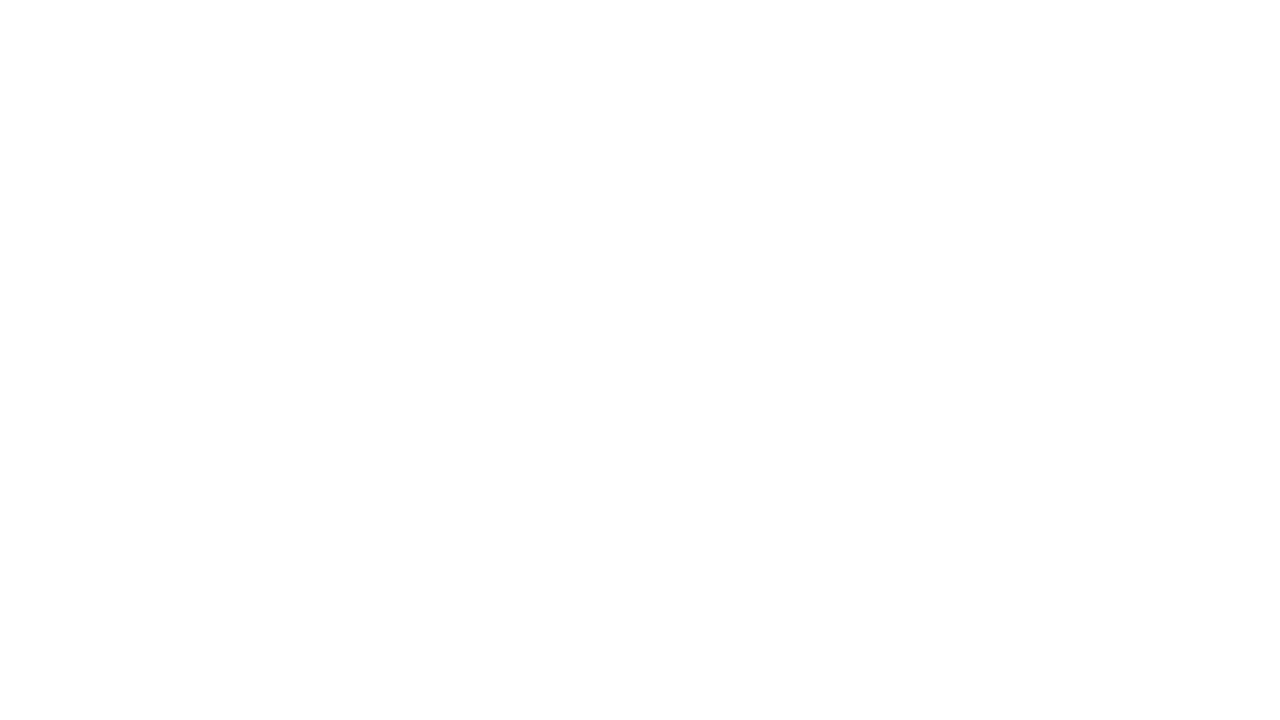
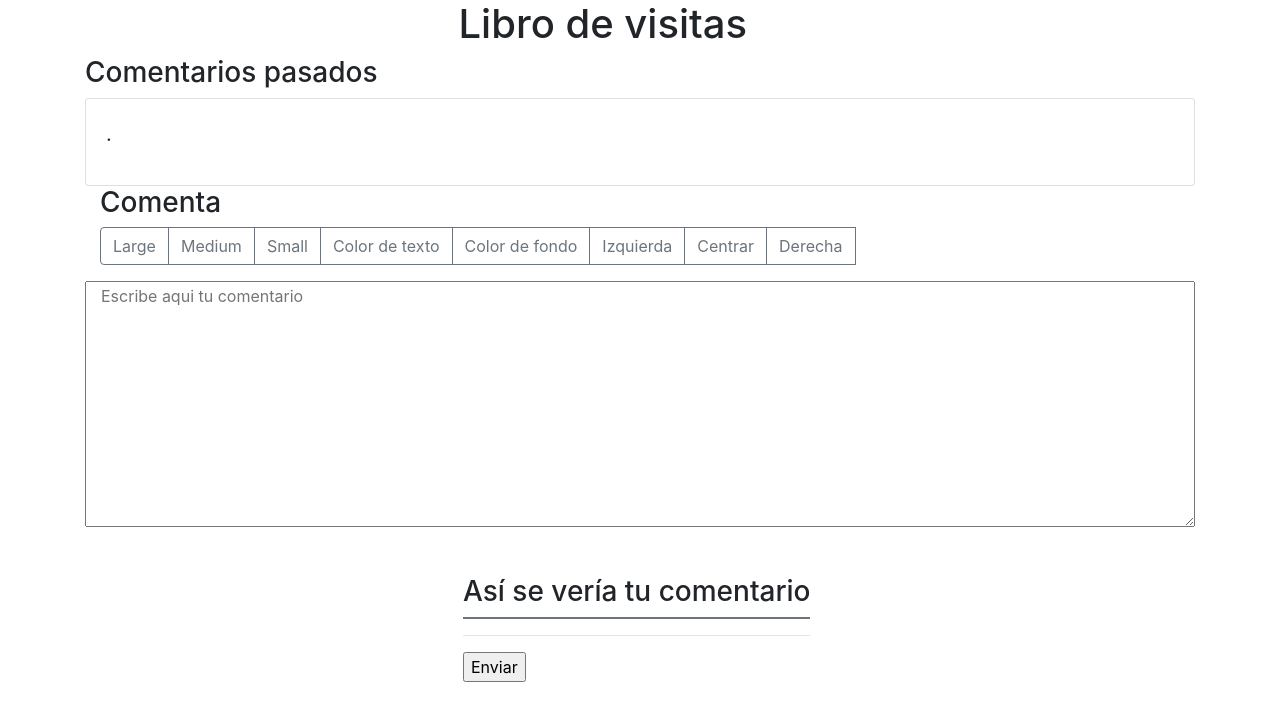
Before and after one commit to Ingrid-s/libro-de-visitas, a plain HTML site: page index.html in a window 1280 px wide. Drawn offline with nearby package versions, Linux system fonts and the light colour scheme.

Commit message:
creacion de css y maqueta

```diff
--- a/index.html
+++ b/index.html
@@ -4,9 +4,85 @@
   <meta charset="UTF-8">
   <meta name="viewport" content="width=device-width, initial-scale=1.0">
   <meta http-equiv="X-UA-Compatible" content="ie=edge">
-  <title>Document</title>
+  <link rel="stylesheet" href="https://maxcdn.bootstrapcdn.com/bootstrap/4.0.0/css/bootstrap.min.css" integrity="sha384-Gn5384xqQ1aoWXA+058RXPxPg6fy4IWvTNh0E263XmFcJlSAwiGgFAW/dAiS6JXm" crossorigin="anonymous">
+  <link rel="stylesheet" href="main.css">
+  <title>Libro de Visitas</title>
 </head>
 <body>
 
+  <div class=" container">
+      <div class="row headTitle">
+        <header class"col-xl-12">
+          <h1>Libro de visitas</h1>
+        </header>
+  </div>
+
+  <section class=" container">
+      <div class="row coments">
+        <div class"col-xl-12">
+          <h3>Comentarios pasados</h3>
+        </div>
+      </div>
+
+      <div class="card row">
+        <div class="card-body col-xl-12">
+          <blockquote class="blockquote mb-0">
+            <p>.</p>
+          </blockquote>
+        </div>
+      </div>
+
+      <form class="row">
+        <div class=" col-xl-12">
+          <h3>Comenta</h3>
+          <div class="input-group mb-3">
+            <div class="input-group-prepend">
+              <imput type="button" class="btn btn-outline-secondary" id="large">Large</button></imput>
+              <imput type="button" class="btn btn-outline-secondary" id="medium">Medium</button></imput>
+              <imput type="button" class="btn btn-outline-secondary" id="small">Small</button></imput>
+              <imput type="button" class="btn btn-outline-secondary" id="fontColor">Color de texto</button></imput>
+              <imput type="button" class="btn btn-outline-secondary" id="colorbkg">Color de fondo</button></imput>
+              <imput type="button" class="btn btn-outline-secondary" id="left">Izquierda</button></imput>
+              <imput type="button" class="btn btn-outline-secondary" id="centre">Centrar</button></imput>
+              <imput type="button" class="btn btn-outline-secondary" id="rigth">Derecha</button></imput>
+            </div>
+          </div>
+        </div>
+      </form>
+
+          <div class="row comentario">
+            <textarea class="col-xl-12" cols="30" rows="10" placeholder="Escribe aqui tu comentario"></textarea>
+          </div>
+
+          <div class="row previewh">
+            <div clas="col-xl-12">
+              <h3 class=""> Así se vería tu comentario</h3>
+              <p class="border border-secondary">
+                <hr>
+              </p>
+              <input type="submit" id="send" value="Enviar" >
+            </div>
+          </div>
+
+
+
+
+
+
+
+
+  </section>
+
+
+
+
+
+
+
+
+
+  <script src="https://code.jquery.com/jquery-3.2.1.slim.min.js" integrity="sha384-KJ3o2DKtIkvYIK3UENzmM7KCkRr/rE9/Qpg6aAZGJwFDMVNA/GpGFF93hXpG5KkN" crossorigin="anonymous"></script>
+  <script src="https://cdnjs.cloudflare.com/ajax/libs/popper.js/1.12.9/umd/popper.min.js" integrity="sha384-ApNbgh9B+Y1QKtv3Rn7W3mgPxhU9K/ScQsAP7hUibX39j7fakFPskvXusvfa0b4Q" crossorigin="anonymous"></script>
+  <script src="https://maxcdn.bootstrapcdn.com/bootstrap/4.0.0/js/bootstrap.min.js" integrity="sha384-JZR6Spejh4U02d8jOt6vLEHfe/JQGiRRSQQxSfFWpi1MquVdAyjUar5+76PVCmYl" crossorigin="anonymous"></script>
 </body>
 </html>
--- /dev/null
+++ b/main.css
@@ -0,0 +1,11 @@
+.headTitle{
+  align-content: center;
+  padding-left: 35%;
+}
+
+.previewh{
+  align-content: center;
+  padding-left: 35%;
+  margin-top: 3rem;
+
+}
```
